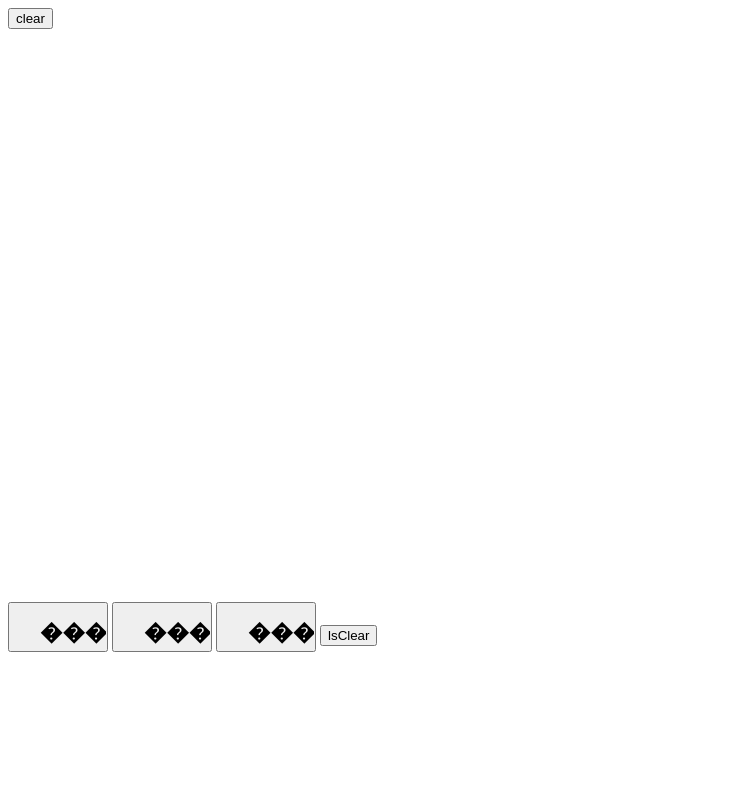
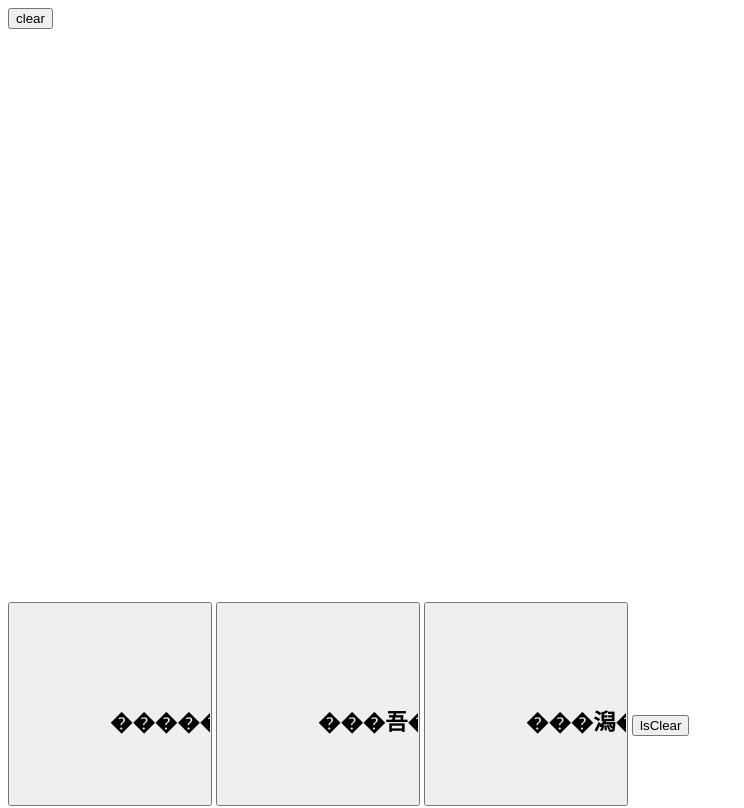
Before and after one commit to teppeishimakawa/gps, a plain HTML site: page index.html in a window 1280 px wide. Shown: the whole page, without its empty margins (0-744 px from the left). Drawn offline with Linux system fonts and the light colour scheme; some packages are replaced by stand-ins of ours.

Commit message:
10101350

```diff
--- a/index.html
+++ b/index.html
@@ -18,7 +18,7 @@ body { height: 100% }
 	height: 50px;
     font-size: 1.4em;
     font-weight: bold;
-    padding: 10px 30px;
+    padding: 100px 100px;
      }
 </style>
 </head>
```
